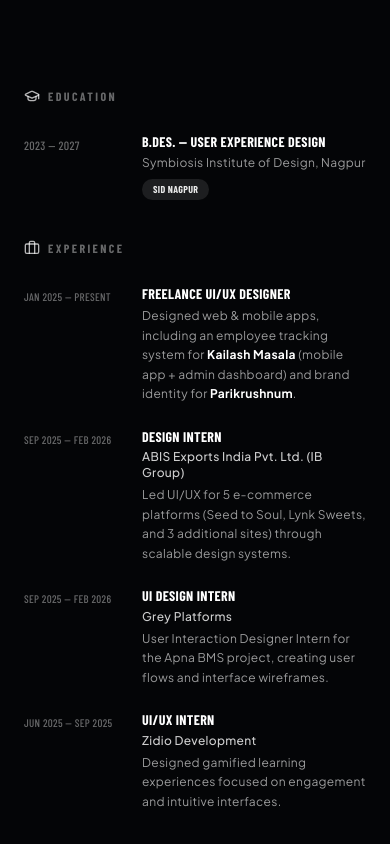
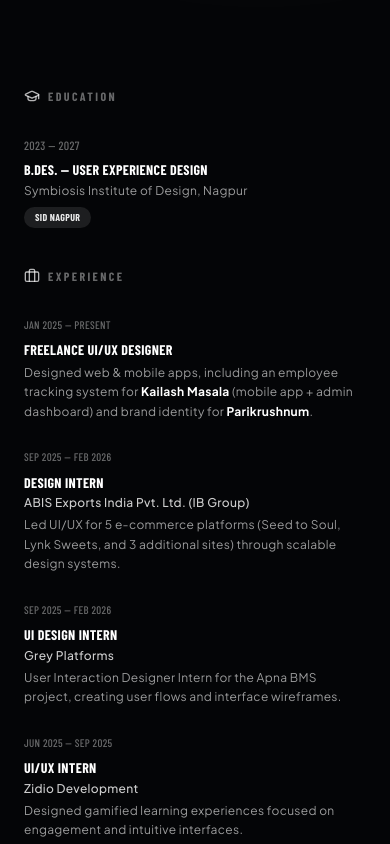
Before and after one commit to hemchandrp21-lgtm/hemchand-portfolio, a React (Vite) app: page /about in a window 390 px wide. Shown: the part 1440-2284 px from the top of the page. Built offline with nearby package versions, Linux system fonts and the light colour scheme; a web font is replaced by a local one.

Commit message:
style: enhance responsive layout across mobile, tablet, and desktop viewports

```diff
--- a/src/components/AboutSection.jsx
+++ b/src/components/AboutSection.jsx
@@ -138,11 +138,11 @@
               </div>
 
               <div className="space-y-4 font-sans">
-                <div className="grid grid-cols-12 gap-3 items-start">
-                  <span className="col-span-4 text-xs font-display font-medium text-white/40 pt-1">
+                <div className="grid grid-cols-1 sm:grid-cols-12 gap-2 sm:gap-3 items-start">
+                  <span className="col-span-12 sm:col-span-4 text-xs font-display font-medium text-white/40 pt-1">
                     2023 — 2027
                   </span>
-                  <div className="col-span-8 space-y-1">
+                  <div className="col-span-12 sm:col-span-8 space-y-1">
                     <h3 className="text-sm font-bold text-white leading-tight">
                       B.Des. — User Experience Design
                     </h3>
@@ -166,11 +166,11 @@
 
               <div className="space-y-6 font-sans">
                 {/* Role 1 */}
-                <div className="grid grid-cols-12 gap-3 items-start">
-                  <span className="col-span-4 text-[11px] font-display font-medium text-white/40 pt-1 uppercase">
+                <div className="grid grid-cols-1 sm:grid-cols-12 gap-2 sm:gap-3 items-start">
+                  <span className="col-span-12 sm:col-span-4 text-[11px] font-display font-medium text-white/40 pt-1 uppercase">
                     JAN 2025 — PRESENT
                   </span>
-                  <div className="col-span-8 space-y-1">
+                  <div className="col-span-12 sm:col-span-8 space-y-1">
                     <h3 className="text-sm font-bold text-white leading-tight">
                       Freelance UI/UX Designer
                     </h3>
@@ -181,11 +181,11 @@
                 </div>
 
                 {/* Role 2 */}
-                <div className="grid grid-cols-12 gap-3 items-start">
-                  <span className="col-span-4 text-[11px] font-display font-medium text-white/40 pt-1 uppercase">
+                <div className="grid grid-cols-1 sm:grid-cols-12 gap-2 sm:gap-3 items-start">
+                  <span className="col-span-12 sm:col-span-4 text-[11px] font-display font-medium text-white/40 pt-1 uppercase">
                     SEP 2025 — FEB 2026
                   </span>
-                  <div className="col-span-8 space-y-1">
+                  <div className="col-span-12 sm:col-span-8 space-y-1">
                     <h3 className="text-sm font-bold text-white leading-tight">
                       Design Intern
                     </h3>
@@ -199,11 +199,11 @@
                 </div>
 
                 {/* Role 3 */}
-                <div className="grid grid-cols-12 gap-3 items-start">
-                  <span className="col-span-4 text-[11px] font-display font-medium text-white/40 pt-1 uppercase">
+                <div className="grid grid-cols-1 sm:grid-cols-12 gap-2 sm:gap-3 items-start">
+                  <span className="col-span-12 sm:col-span-4 text-[11px] font-display font-medium text-white/40 pt-1 uppercase">
                     SEP 2025 — FEB 2026
                   </span>
-                  <div className="col-span-8 space-y-1">
+                  <div className="col-span-12 sm:col-span-8 space-y-1">
                     <h3 className="text-sm font-bold text-white leading-tight">
                       UI Design Intern
                     </h3>
@@ -217,11 +217,11 @@
                 </div>
 
                 {/* Role 4 */}
-                <div className="grid grid-cols-12 gap-3 items-start">
-                  <span className="col-span-4 text-[11px] font-display font-medium text-white/40 pt-1 uppercase">
+                <div className="grid grid-cols-1 sm:grid-cols-12 gap-2 sm:gap-3 items-start">
+                  <span className="col-span-12 sm:col-span-4 text-[11px] font-display font-medium text-white/40 pt-1 uppercase">
                     JUN 2025 — SEP 2025
                   </span>
-                  <div className="col-span-8 space-y-1">
+                  <div className="col-span-12 sm:col-span-8 space-y-1">
                     <h3 className="text-sm font-bold text-white leading-tight">
                       UI/UX Intern
                     </h3>
--- a/src/components/Hero.jsx
+++ b/src/components/Hero.jsx
@@ -118,7 +118,7 @@
         </div>
 
         {/* Top-Right: Clean Horizontal Navigation Links */}
-        <nav className="flex items-center gap-6 sm:gap-8 font-mono text-[11px] sm:text-xs tracking-[0.2em]">
+        <nav className="flex items-center gap-3.5 sm:gap-8 font-mono text-[10px] sm:text-xs tracking-[0.15em] sm:tracking-[0.2em]">
           <Link
             to="/about"
             onMouseEnter={playHoverSound}
@@ -176,14 +176,14 @@
       {/* 4. BOTTOM GIANT DISPLAY TITLE (PERSONAL NAME OVERLAY) */}
       <motion.div
         style={{ y: textY, opacity: textOpacity }}
-        className="relative z-20 w-full pb-4 sm:pb-8 px-6 sm:px-12 md:px-16 text-left pointer-events-none"
+        className="relative z-20 w-full pb-4 sm:pb-8 px-4 sm:px-12 md:px-16 text-left pointer-events-none"
       >
         <motion.h1
           initial={{ opacity: 0, y: 40 }}
           animate={{ opacity: 1, y: 0 }}
           transition={{ duration: 0.9, delay: 0.4, ease: [0.16, 1, 0.3, 1] }}
-          className="font-display font-extrabold uppercase tracking-tight text-white leading-none whitespace-nowrap drop-shadow-[0_10px_40px_rgba(0,0,0,0.9)] select-none text-left text-4xl sm:text-6xl md:text-8xl lg:text-[9rem] xl:text-[11rem] 2xl:text-[12.5rem]"
-          style={{ fontSize: 'clamp(2.2rem, 7.8vw, 12.5rem)' }}
+          className="font-display font-extrabold uppercase tracking-tight text-white leading-none whitespace-nowrap sm:whitespace-nowrap drop-shadow-[0_10px_40px_rgba(0,0,0,0.9)] select-none text-left text-3xl sm:text-6xl md:text-8xl lg:text-[9rem] xl:text-[11rem] 2xl:text-[12.5rem]"
+          style={{ fontSize: 'clamp(1.5rem, 7.5vw, 12.5rem)' }}
         >
           HEMCHAND PAUNIKAR
         </motion.h1>
```
